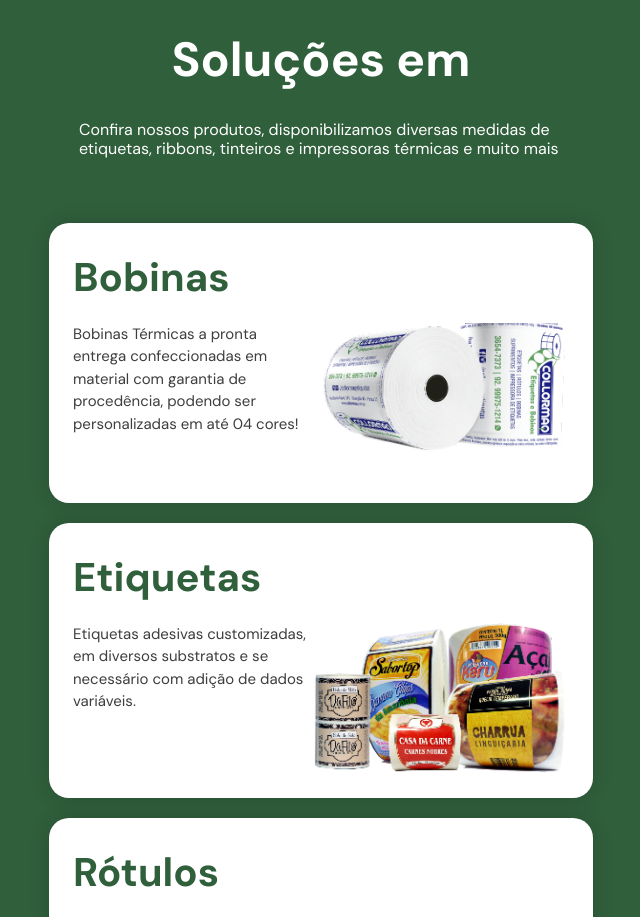
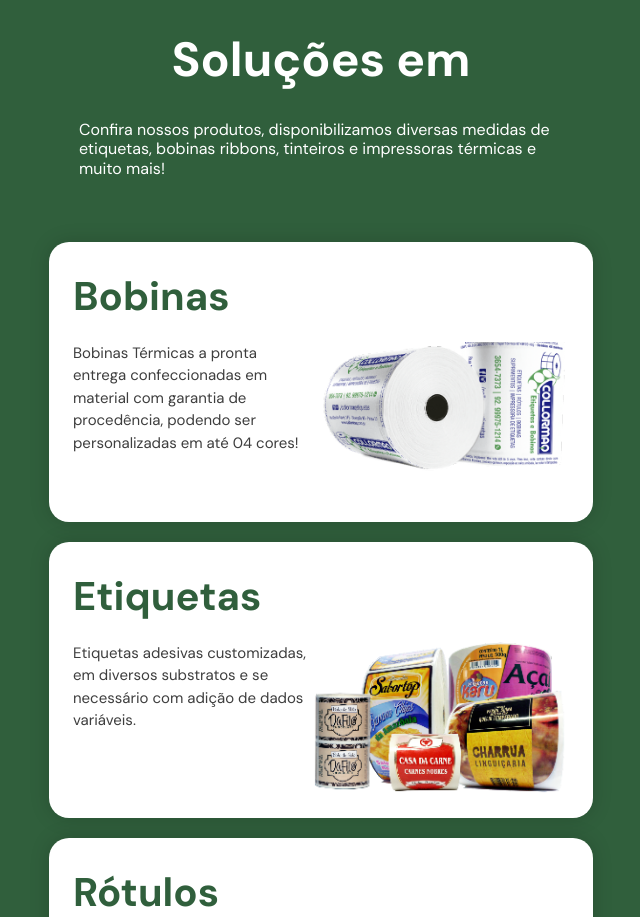
Before and after one commit to Jozimarjo/collormaq, a Next.js app: page / in a window 1280 px wide. Shown: the part 1800-2717 px from the top of the page, without its empty margins (319-959 px from the left). Built offline with nearby package versions, Linux system fonts and the light colour scheme.

Commit message:
adjust home

```diff
--- a/src/components/Header/MenuIconsNav.tsx
+++ b/src/components/Header/MenuIconsNav.tsx
@@ -4,13 +4,13 @@ import { RiSearchLine } from 'react-icons/ri'
 export function MenuIconsNav() {
     return (
         <HStack as='nav' spacing="4" mx="8" pr="8" py="1" color="gray.300"  borderColor="gray.700" >
-            <Link>
+            <Link href="/">
                 <Text fontWeight='bold' color='white'>Home</Text>
             </Link>
-            <Link>
+            <Link href="/quem_somos">
                 <Text fontWeight='bold' color='white'>Quem somos</Text>
             </Link>
-            <Link>
+            <Link href="/contato">
                 <Text fontWeight='bold' color='white'>Contato</Text>
             </Link>
             <Link>
--- a/src/components/Home/ThirdSection.tsx
+++ b/src/components/Home/ThirdSection.tsx
@@ -59,8 +59,8 @@ export function ThirdSection() {
                     Soluções em
                 </Text>
                 <Text as='h6' mb='16' fontSize='16' width={{ base: '100%', lg: '484px' }} maxWidth='31em'>
-                    Confira nossos produtos, disponibilizamos diversas medidas de etiquetas,
-                    ribbons, tinteiros e impressoras térmicas e muito mais
+                    Confira nossos produtos, disponibilizamos diversas medidas de etiquetas, bobinas
+                    ribbons, tinteiros e impressoras térmicas e muito mais!
                 </Text>
             </Flex>
             <Flex
```
